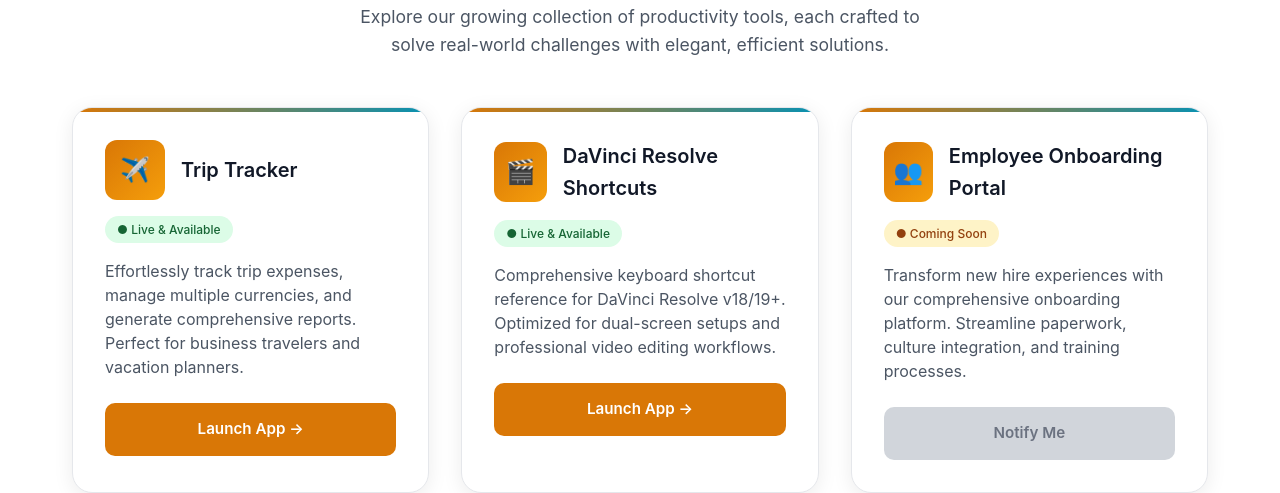
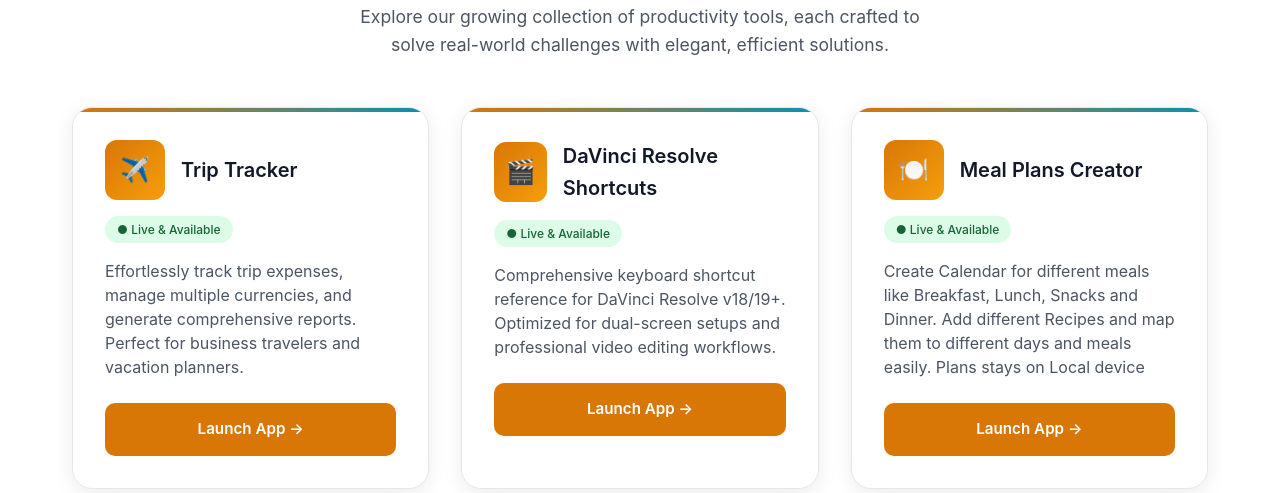
Before and after one commit to sparkyminis01/lipi_repo_03, a plain HTML site: page index.html in a window 1280 px wide. Shown: the part 1295-1788 px from the top of the page. Drawn offline with Linux system fonts and the light colour scheme.

Commit message:
mealplans Update index.html

```diff
--- a/index.html
+++ b/index.html
@@ -705,6 +705,13 @@
                 status: 'live'
             },
             {
+                name: 'Meal Plans Creator',
+                description: 'Create Calendar for different meals like Breakfast, Lunch, Snacks and Dinner. Add different Recipes and map them to different days and meals easily. Plans stays on Local device',
+                link: 'https://mealplans.lipikit.com',
+                icon: '🍽️',
+                status: 'live'
+            },
+            {
                 name: 'Employee Onboarding Portal',
                 description: 'Transform new hire experiences with our comprehensive onboarding platform. Streamline paperwork, culture integration, and training processes.',
                 link: '#',
```
